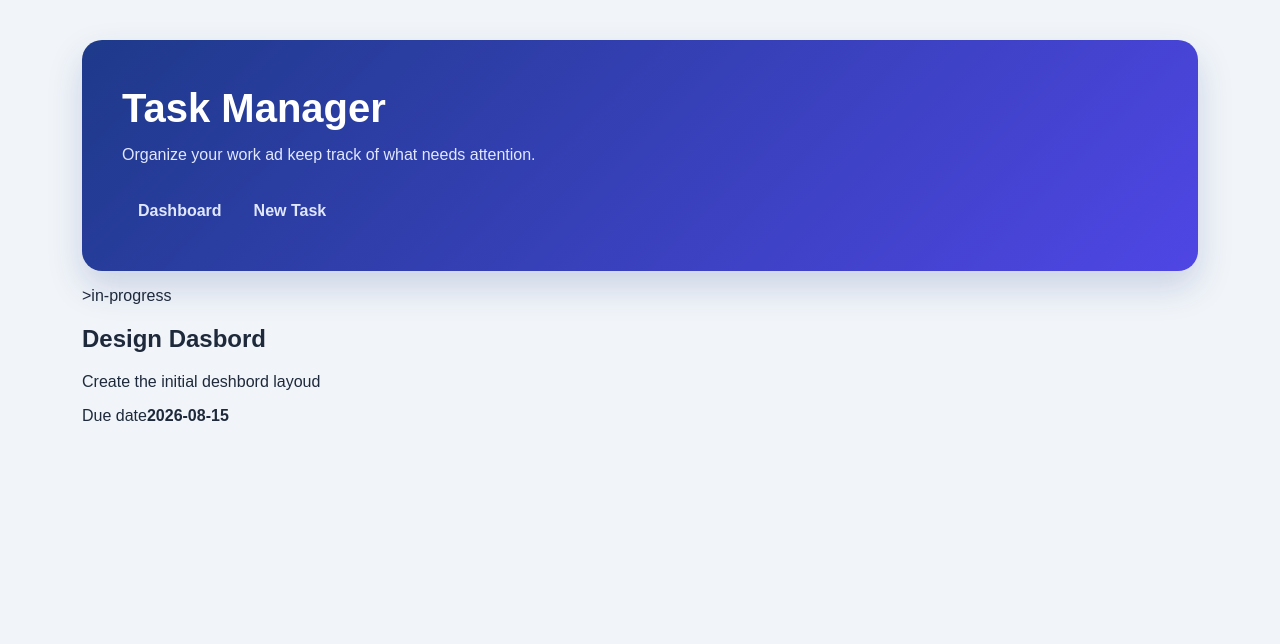
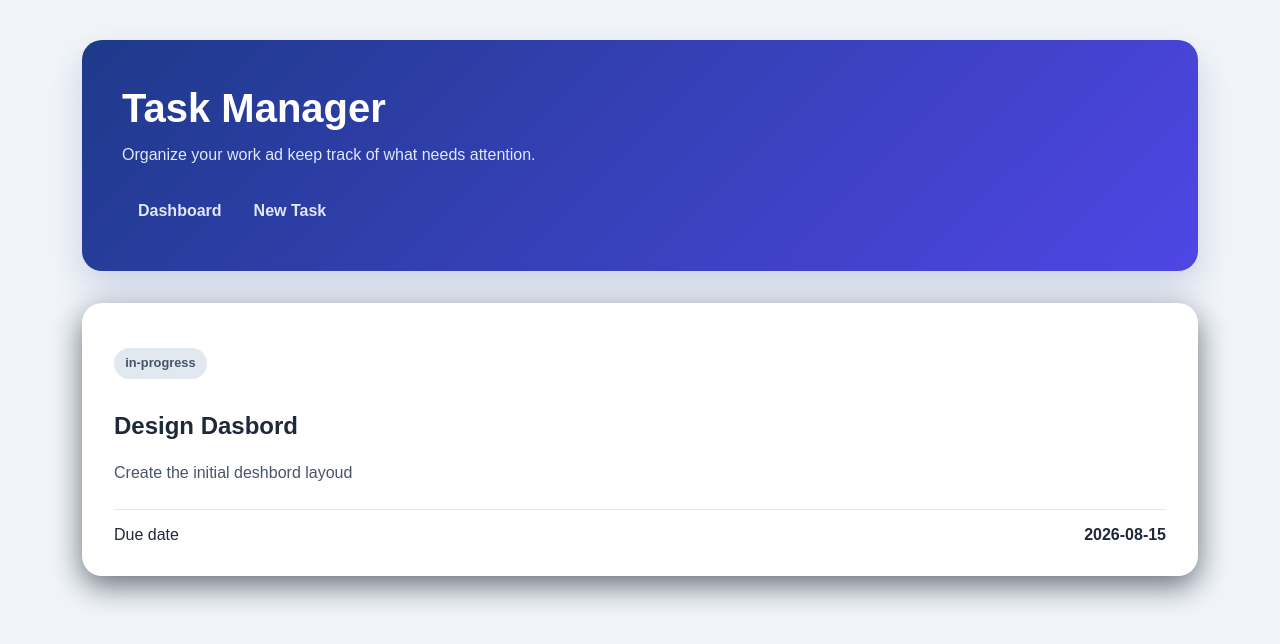
Before and after one commit to ManuelJoseSanchez/TaskManager, an Angular app: page /tasks/1 in a window 1280 px wide. Shown: the top 644 px of the page. Built offline with nearby package versions, Linux system fonts and the light colour scheme.

Commit message:
feat: add styles and fix markup for task details page

```diff
--- a/src/app/pages/task-details/task-details.css
+++ b/src/app/pages/task-details/task-details.css
@@ -0,0 +1,35 @@
+.task-detaills{
+    margin-top: 2rem;
+    padding: 2rem;
+    border-radius: 1.25rem;
+    background-color: #fff;
+    box-shadow: 0 10px 30px rgba(15, 23, 42, 0.6);
+}
+
+.task-detaills h1{
+    margin: 0.75rem 0;
+    color: #1e293b;
+}
+
+.task-detaills p{
+    color: #475569;
+    line-height: 1.6;
+}
+
+.task-status{
+    display: inline-block;
+    padding: 0.35rem 0.7rem;
+    border-radius: 999px;
+    background-color: #e2e8f0;
+    color: #4338ca;
+    font-size: 0.8rem;
+    font-weight: 700;
+}
+
+.task-meta{
+    display: flex;
+    justify-content: space-between;
+    margin-top: 1.5rem;
+    padding-top: 1rem;
+    border-top: 1px solid #e2e8f0;
+}
--- a/src/app/pages/task-details/task-details.html
+++ b/src/app/pages/task-details/task-details.html
@@ -1,6 +1,6 @@
-<section class="task-details">
+<section class="task-detaills">
     @if(task){
-        <p class="task-status">>{{task.status}}</p>
+        <p class="task-status">{{task.status}}</p>
 
         <h2>{{task.title}}</h2>
         <p>{{task.description}}</p>
```
